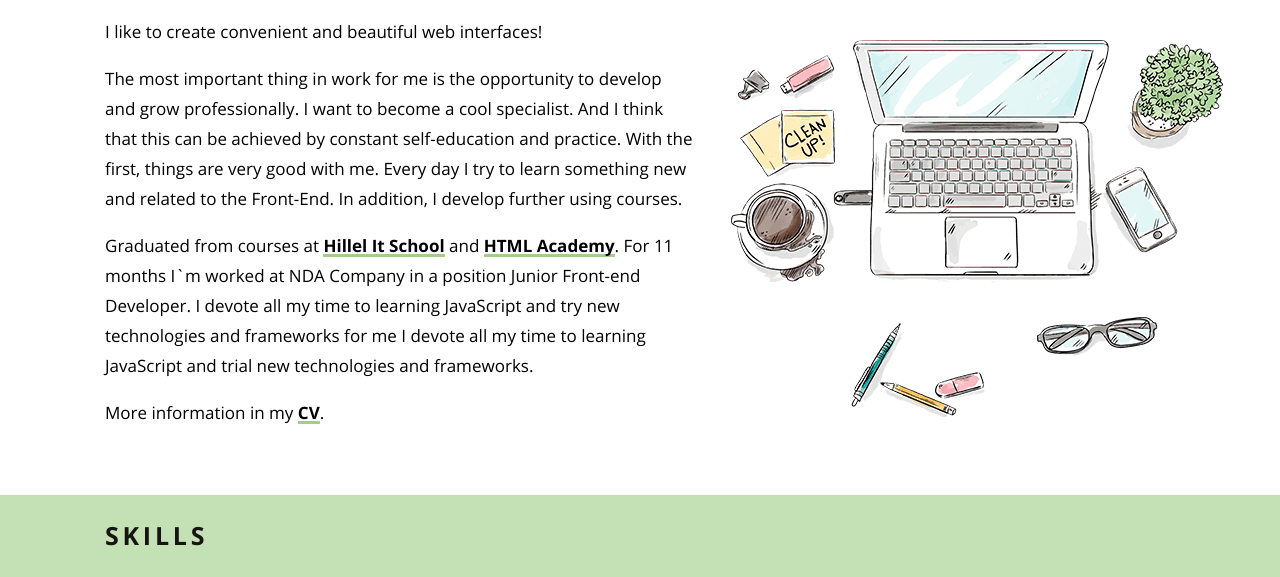
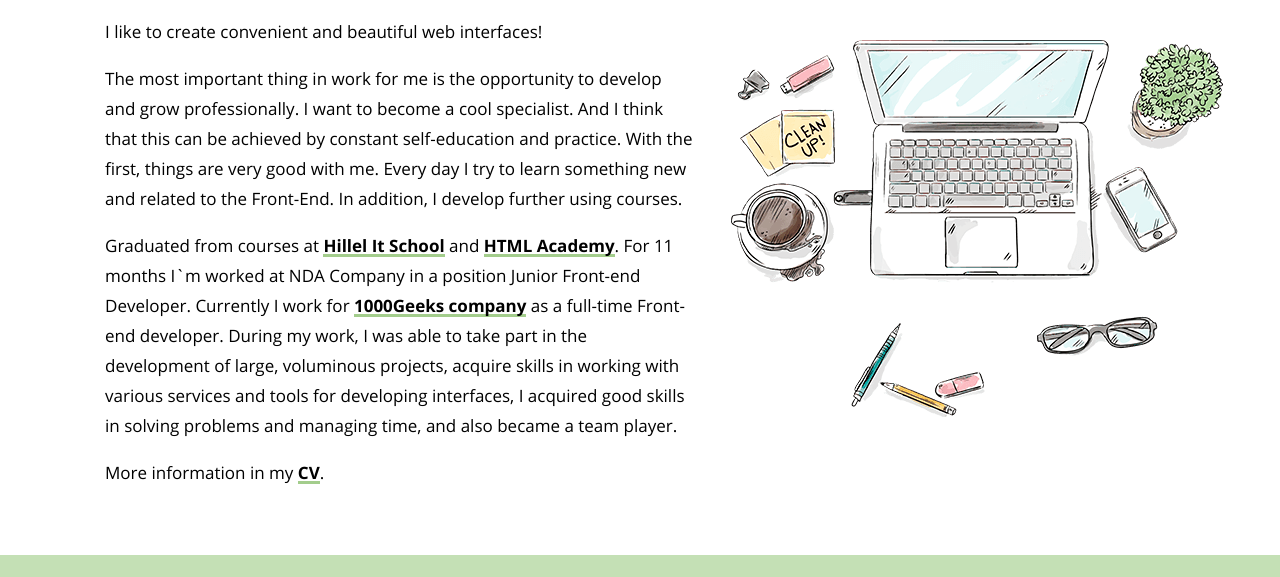
Before and after one commit to JuliaSaenko/Portfolio, a plain HTML site: page index.html in a window 1280 px wide. Shown: the part 211-788 px from the top of the page. Drawn offline with Linux system fonts and the light colour scheme.

Commit message:
Update index.html

```diff
--- a/index.html
+++ b/index.html
@@ -38,9 +38,9 @@
           <div class="about__text-wrapper">
             <p class="about__text">I like to create convenient and beautiful web interfaces!</p>
             <p class="about__text">The most important thing in work for me is the opportunity to develop and grow professionally. I want to become a cool specialist. And I think that this can be achieved by constant self-education and practice. With the first, things are very good with me. Every day I try to learn something new and related to the Front-End. In addition, I develop further using courses.</p>
-            <p class="about__text">Graduated from courses at <a class="about__link" href="https://odessa.ithillel.ua/" title="Hillel It School" target="_blank">Hillel It School</a> and <a class="about__link" href="https://htmlacademy.ru/profile/id517999" title="My HTML Academy profile" target="_blank">HTML Academy</a>. For 11 months I`m worked at NDA Company in a position Junior Front-end Developer. I devote all my time to learning JavaScript and try new technologies and frameworks for me
-              I devote all my time to learning JavaScript and trial new technologies and frameworks.</p>
-            <p class="about__text">More information in my <a class="about__link" href="https://drive.google.com/file/d/1xocAfNsmDKH642COUTuaaAiEX-yKsQgQ/view?usp=sharing" target="_blank">CV</a>.</p>
+            <p class="about__text">Graduated from courses at <a class="about__link" href="https://odessa.ithillel.ua/" title="Hillel It School" target="_blank">Hillel It School</a> and <a class="about__link" href="https://htmlacademy.ru/profile/id517999" title="My HTML Academy profile" target="_blank">HTML Academy</a>. For 11 months I`m worked at NDA Company in a position Junior Front-end Developer.
+		Currently I work for  <a class="about__link" href="https://1000geeks.com/" title="1000Geeks" target="_blank">1000Geeks company</a>  as a full-time Front-end developer. During my work, I was able to take part in the development of large, voluminous projects, acquire skills in working with various services and tools for developing interfaces, I acquired good skills in solving problems and managing time, and also became a team player.</p>
+            <p class="about__text">More information in my <a class="about__link" href="https://drive.google.com/file/d/1bcIkf44EB2G8MoZeigQ07IRoAAp7CKbE/view?usp=sharing" target="_blank">CV</a>.</p>
           </div>
         </div>
       </section>
```
